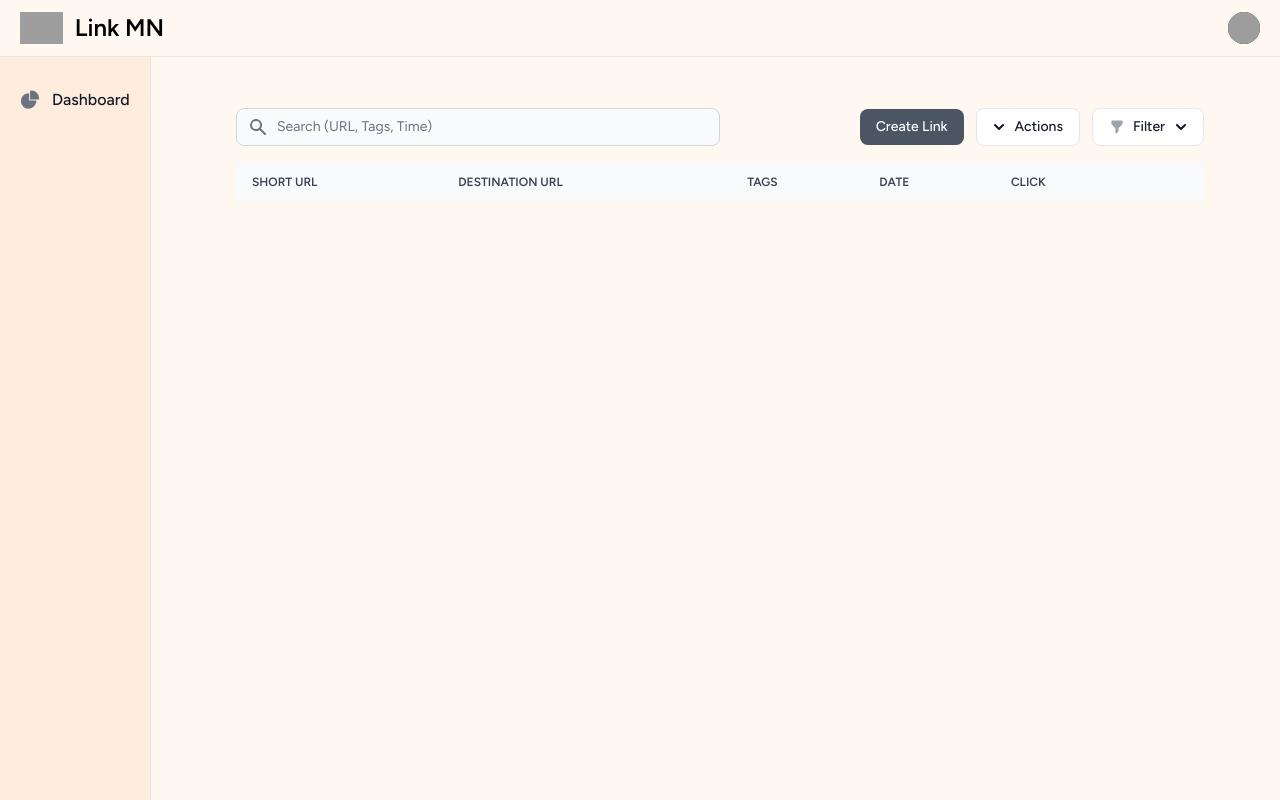
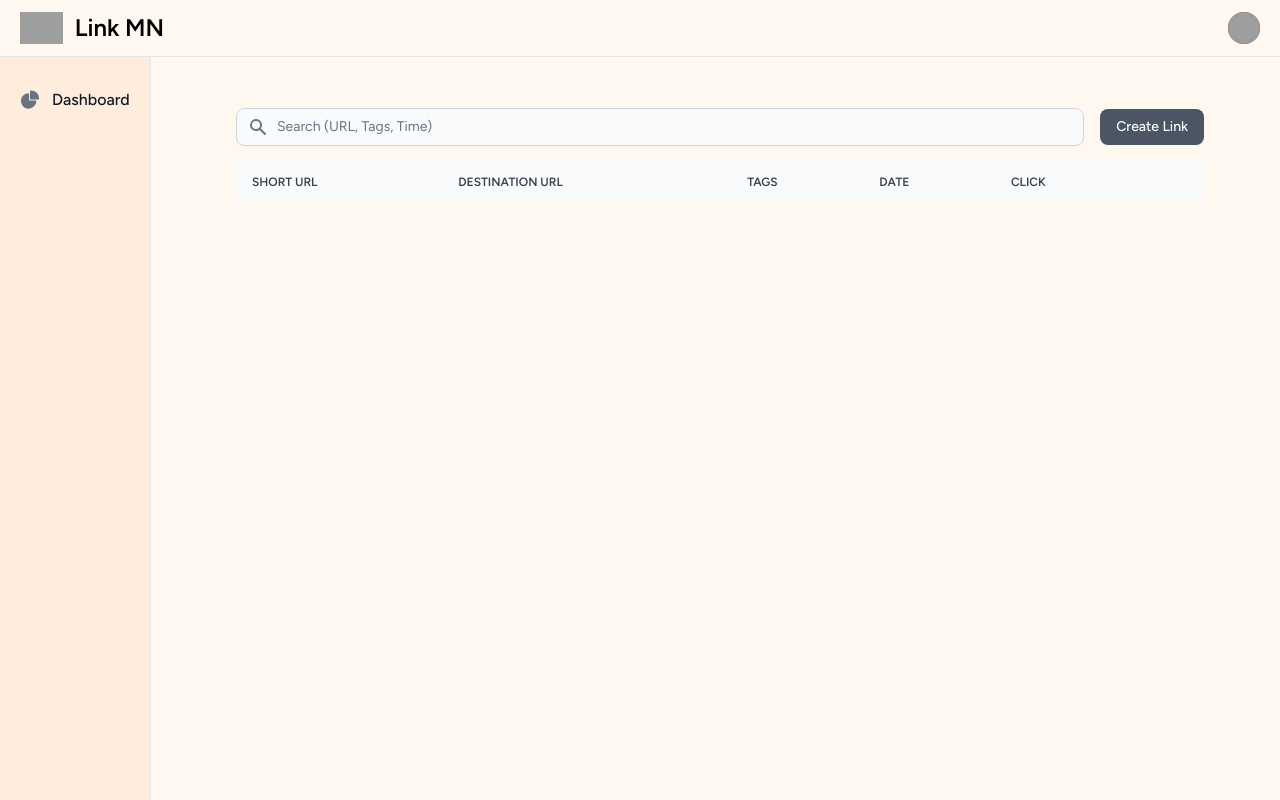
Before and after one commit to muftimehedihasan/LinkManagementTool-Pro, a Laravel app: page /dashboard in a window 1280 px wide. Run offline with Laravel 12, Linux system fonts and the light colour scheme; a user stored in the database is signed in; data comes from the database, SQL or seed files in the repository; data that the repository does not hold is empty; style sheets or scripts are compiled from the project's sources; some libraries are stand-ins or nearby versions; grey boxes are pictures that could not be loaded.

Commit message:
new commit

```diff
--- a/resources/views/dashboard.blade.php
+++ b/resources/views/dashboard.blade.php
@@ -34,7 +34,7 @@
 <div class="bg-orange-50 dark:bg-gray-800 relative sm:rounded-lg overflow-hidden">
             <div class="flex flex-col md:flex-row items-center justify-between space-y-3 md:space-y-0 md:space-x-4 py-4">
 
-                <div class="w-full md:w-1/2">
+                <div class="w-full md:w-full">
                     <form action="{{ route('links.search') }}" method="GET" class="flex items-center">
                         <label for="simple-search" class="sr-only">Search</label>
                         <div class="relative w-full">
@@ -61,24 +61,20 @@
 @include('create-mode')
 
 
-                    <div class="flex items-center space-x-3 w-full md:w-auto">
-                        <button id="actionsDropdownButton" data-dropdown-toggle="actionsDropdown" class="w-full md:w-auto flex items-center justify-center py-2 px-4 text-sm font-medium text-gray-900 focus:outline-none bg-white rounded-lg border border-gray-200 hover:bg-gray-100 hover:text-primary-700 focus:z-10 focus:ring-4 focus:ring-gray-200 dark:focus:ring-gray-700 dark:bg-gray-800 dark:text-gray-400 dark:border-gray-600 dark:hover:text-white dark:hover:bg-gray-700" type="button">
+                    {{-- <div class="flex items-center space-x-3 w-full md:w-auto"> --}}
+                        {{-- <button id="actionsDropdownButton" data-dropdown-toggle="actionsDropdown" class="w-full md:w-auto flex items-center justify-center py-2 px-4 text-sm font-medium text-gray-900 focus:outline-none bg-white rounded-lg border border-gray-200 hover:bg-gray-100 hover:text-primary-700 focus:z-10 focus:ring-4 focus:ring-gray-200 dark:focus:ring-gray-700 dark:bg-gray-800 dark:text-gray-400 dark:border-gray-600 dark:hover:text-white dark:hover:bg-gray-700" type="button">
                             <svg class="-ml-1 mr-1.5 w-5 h-5" fill="currentColor" viewbox="0 0 20 20" xmlns="http://www.w3.org/2000/svg" aria-hidden="true">
                                 <path clip-rule="evenodd" fill-rule="evenodd" d="M5.293 7.293a1 1 0 011.414 0L10 10.586l3.293-3.293a1 1 0 111.414 1.414l-4 4a1 1 0 01-1.414 0l-4-4a1 1 0 010-1.414z" />
                             </svg>
                             Actions
-                        </button>
-                        <div id="actionsDropdown" class="hidden z-10 w-44 bg-white rounded divide-y divide-gray-100 shadow dark:bg-gray-700 dark:divide-gray-600">
-                            {{-- <ul class="py-1 text-sm text-gray-700 dark:text-gray-200" aria-labelledby="actionsDropdownButton">
-                                <li>
-                                    <a href="#" class="block py-2 px-4 hover:bg-gray-100 dark:hover:bg-gray-600 dark:hover:text-white">Mass Edit</a>
-                                </li>
-                            </ul> --}}
+                        </button> --}}
+                        {{-- <div id="actionsDropdown" class="hidden z-10 w-44 bg-white rounded divide-y divide-gray-100 shadow dark:bg-gray-700 dark:divide-gray-600">
+
                             <div class="py-1">
                                 <a href="#" class="block py-2 px-4 text-sm text-gray-700 hover:bg-gray-100 dark:hover:bg-gray-600 dark:text-gray-200 dark:hover:text-white">Delete all</a>
                             </div>
-                        </div>
-                        <button id="filterDropdownButton" data-dropdown-toggle="filterDropdown" class="w-full md:w-auto flex items-center justify-center py-2 px-4 text-sm font-medium text-gray-900 focus:outline-none bg-white rounded-lg border border-gray-200 hover:bg-gray-100 hover:text-primary-700 focus:z-10 focus:ring-4 focus:ring-gray-200 dark:focus:ring-gray-700 dark:bg-gray-800 dark:text-gray-400 dark:border-gray-600 dark:hover:text-white dark:hover:bg-gray-700" type="button">
+                        </div> --}}
+                        {{-- <button id="filterDropdownButton" data-dropdown-toggle="filterDropdown" class="w-full md:w-auto flex items-center justify-center py-2 px-4 text-sm font-medium text-gray-900 focus:outline-none bg-white rounded-lg border border-gray-200 hover:bg-gray-100 hover:text-primary-700 focus:z-10 focus:ring-4 focus:ring-gray-200 dark:focus:ring-gray-700 dark:bg-gray-800 dark:text-gray-400 dark:border-gray-600 dark:hover:text-white dark:hover:bg-gray-700" type="button">
                             <svg xmlns="http://www.w3.org/2000/svg" aria-hidden="true" class="h-4 w-4 mr-2 text-gray-400" viewbox="0 0 20 20" fill="currentColor">
                                 <path fill-rule="evenodd" d="M3 3a1 1 0 011-1h12a1 1 0 011 1v3a1 1 0 01-.293.707L12 11.414V15a1 1 0 01-.293.707l-2 2A1 1 0 018 17v-5.586L3.293 6.707A1 1 0 013 6V3z" clip-rule="evenodd" />
                             </svg>
@@ -86,8 +82,8 @@
                             <svg class="-mr-1 ml-1.5 w-5 h-5" fill="currentColor" viewbox="0 0 20 20" xmlns="http://www.w3.org/2000/svg" aria-hidden="true">
                                 <path clip-rule="evenodd" fill-rule="evenodd" d="M5.293 7.293a1 1 0 011.414 0L10 10.586l3.293-3.293a1 1 0 111.414 1.414l-4 4a1 1 0 01-1.414 0l-4-4a1 1 0 010-1.414z" />
                             </svg>
-                        </button>
-                        <div id="filterDropdown" class="z-10 hidden w-48 p-3 bg-white rounded-lg shadow dark:bg-gray-700">
+                        </button> --}}
+                        {{-- <div id="filterDropdown" class="z-10 hidden w-48 p-3 bg-white rounded-lg shadow dark:bg-gray-700">
                             <h6 class="mb-3 text-sm font-medium text-gray-900 dark:text-white">Choose brand</h6>
                             <ul class="space-y-2 text-sm" aria-labelledby="filterDropdownButton">
                                 <li class="flex items-center">
@@ -111,8 +107,8 @@
                                     <label for="benq" class="ml-2 text-sm font-medium text-gray-900 dark:text-gray-100">BenQ (74)</label>
                                 </li>
                             </ul>
-                        </div>
-                    </div>
+                        </div> --}}
+                    {{-- </div> --}}
                 </div>
             </div>
 
--- a/resources/views/layouts/navigation.blade.php
+++ b/resources/views/layouts/navigation.blade.php
@@ -178,7 +178,7 @@
                 <div class="relative">
                     <button type="button" class="flex text-sm bg-gray-800 rounded-full focus:ring-4 focus:ring-gray-300 dark:focus:ring-gray-600" aria-expanded="false" @click="open = !open">
                         <span class="sr-only">Open user menu</span>
-                        <img class="w-8 h-8 rounded-full" src="https://images.pexels.com/photos/189349/pexels-photo-189349.jpeg?auto=compress&cs=tinysrgb&w=600" alt="user photo">
+                        <img class="w-8 h-8 rounded-full" src="https://img.freepik.com/premium-photo/cartoon-character-with-hoodie-that-says-i-m-kid_784625-10918.jpg?uid=R58847718&ga=GA1.1.919060130.1730624569&semt=ais_hybrid" alt="user photo">
                     </button>
                     <div x-show="open" @click.away="open = false" class="absolute right-0 z-50 mt-2 w-48 bg-white rounded-md shadow-lg dark:bg-gray-700">
                         <div class="px-4 py-3">
```
Also changed, not shown: app/Http/Controllers/LinkController.php (+33 -7 lines), routes/web.php (+8 -0 lines).
